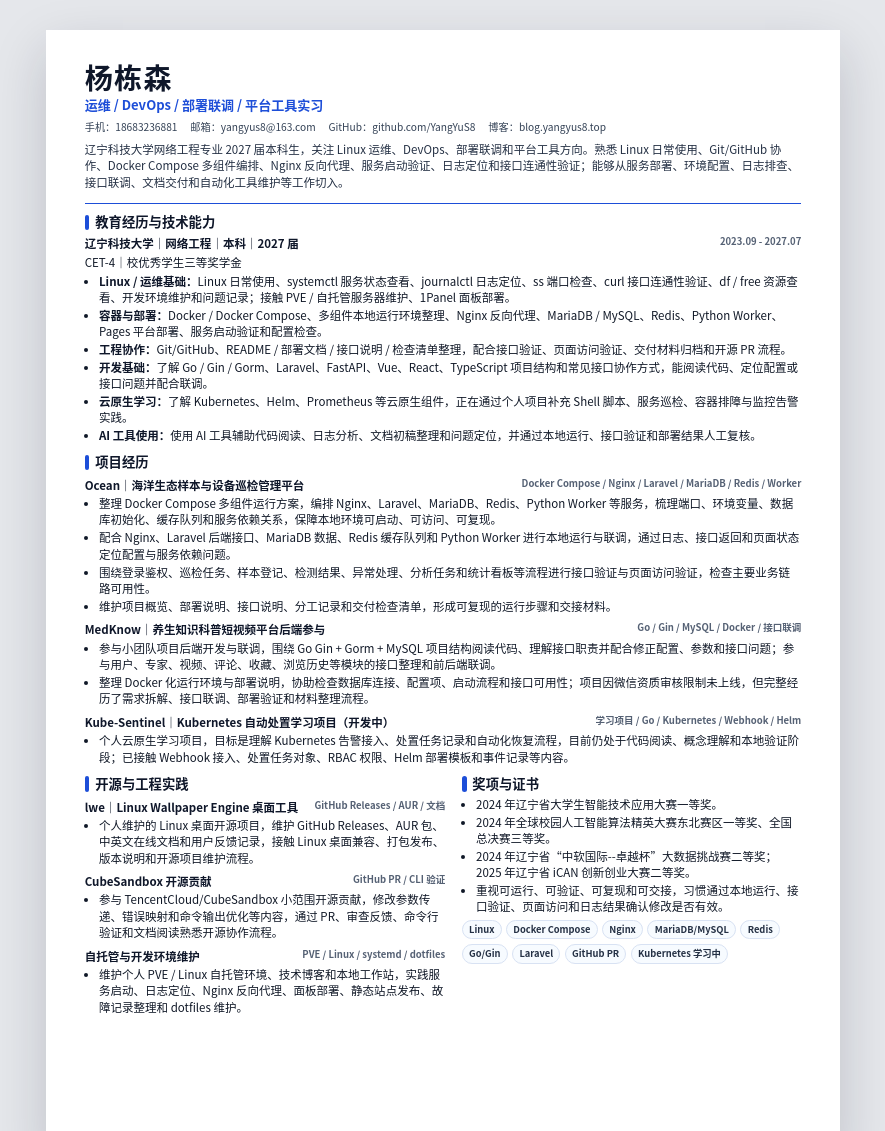
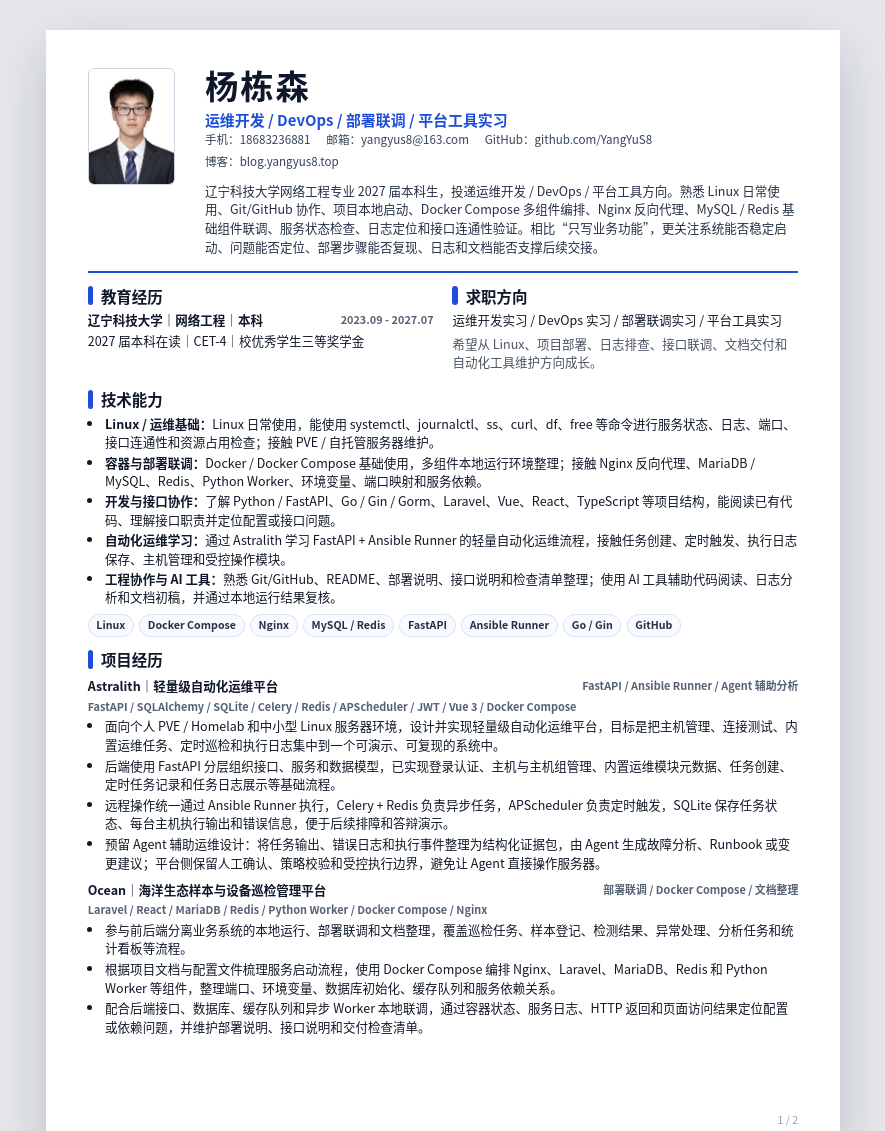
Before and after one commit to YangYuS8/resume, a plain HTML site: page site/resume-print.html in a window 1280 px wide. Shown: the top 1131 px of the page, without its empty margins (197-1082 px from the left). Drawn offline with Linux system fonts and the light colour scheme.

Commit message:
Update resume content and formatting for clarity and relevance
- Revised title and descriptions in index.html and resume-print.html to emphasize "运维开发" instead of "运维".
- Enhanced personal summary and skills sections to reflect updated focus areas and technical capabilities.
- Improved project descriptions to provide clearer insights into contributions and technologies used.
- Adjusted layout and styling in resume-print.html for better readability and presentation.
- Updated PDF version of the resume to reflect the latest changes.

```diff
--- a/site/resume-print.html
+++ b/site/resume-print.html
@@ -3,193 +3,73 @@
   <head>
     <meta charset="utf-8" />
     <meta name="viewport" content="width=device-width, initial-scale=1" />
-    <title>杨栋森 - 运维 / DevOps / 部署联调实习简历 PDF</title>
+    <title>杨栋森 - 运维开发 / DevOps 实习简历 PDF</title>
     <style>
-      @page {
-        size: A4;
-        margin: 0;
-      }
-
-      * {
-        box-sizing: border-box;
-      }
-
+      @page { size: A4; margin: 0; }
+      * { box-sizing: border-box; }
       body {
         margin: 0;
         color: #101827;
         background: #e5e7eb;
         font-family: "Noto Sans CJK SC", "Noto Sans SC", "Source Han Sans SC", "Microsoft YaHei", Arial, sans-serif;
-        font-size: 8.65pt;
-        line-height: 1.42;
+        font-size: 9.4pt;
+        line-height: 1.48;
       }
-
       .page {
         position: relative;
         width: 210mm;
         min-height: 297mm;
         margin: 0 auto;
-        padding: 8.8mm 10.2mm 8.3mm;
+        padding: 10mm 11mm 9mm;
         background: #ffffff;
+        page-break-after: always;
       }
-
+      .page:last-child { page-break-after: auto; }
       .hero {
-        display: block;
-        padding-bottom: 3.4mm;
-        border-bottom: 1.8px solid #1d4ed8;
+        display: grid;
+        grid-template-columns: 24mm 1fr;
+        gap: 7mm;
+        align-items: start;
+        padding-bottom: 4mm;
+        border-bottom: 2px solid #1d4ed8;
       }
-
-      h1 {
-        margin: 0 0 1.25mm;
-        color: #0f172a;
-        font-size: 21pt;
-        line-height: 1;
-        letter-spacing: 0.05em;
-      }
-
-      .role {
-        margin-bottom: 1.35mm;
-        color: #1d4ed8;
-        font-size: 9.8pt;
-        font-weight: 800;
-      }
-
-      .contact {
-        display: flex;
-        flex-wrap: wrap;
-        gap: 1.05mm 3.4mm;
-        align-items: center;
-        color: #344256;
-        font-size: 7.65pt;
-      }
-
-      .summary {
-        margin: 1.75mm 0 0;
-        color: #243044;
-      }
-
-      .section {
-        margin-top: 3.05mm;
-      }
-
-      .section-title {
-        display: flex;
-        align-items: center;
-        gap: 1.55mm;
-        margin: 0 0 1.25mm;
-        color: #0f172a;
-        font-size: 10pt;
-        line-height: 1.12;
-      }
-
-      .section-title::before {
-        content: "";
-        width: 1.25mm;
-        height: 4mm;
-        border-radius: 999px;
-        background: #1d4ed8;
-      }
-
-      .split {
-        display: grid;
-        grid-template-columns: 1.03fr 0.97fr;
-        gap: 4.4mm;
-      }
-
-      .item {
-        margin-top: 1.85mm;
-      }
-
-      .item:first-child {
-        margin-top: 0;
-      }
-
-      .item-head {
-        display: flex;
-        justify-content: space-between;
-        gap: 3mm;
-        margin-bottom: 0.55mm;
-        color: #0f172a;
-        font-weight: 800;
-      }
-
-      .item-head span,
-      .meta {
-        color: #556174;
-        font-size: 7.15pt;
-        font-weight: 650;
-      }
-
-      .meta {
-        margin-bottom: 0.32mm;
-      }
-
-      p {
-        margin: 0 0 0.8mm;
-      }
-
-      ul {
-        margin: 0;
-        padding-left: 3.7mm;
-      }
-
-      li {
-        margin: 0.42mm 0;
-        padding-left: 0.08mm;
-      }
-
-      strong {
-        color: #0f172a;
-        font-weight: 800;
-      }
-
-      .compact-list li {
-        margin: 0.34mm 0;
-      }
-
-      .pill-list {
-        display: flex;
-        flex-wrap: wrap;
-        gap: 1.25mm 1.15mm;
-        margin-top: 1.45mm;
-      }
-
-      .pill {
-        display: inline-flex;
-        align-items: center;
-        padding: 0.55mm 1.65mm;
-        border: 1px solid #d8e2f3;
-        border-radius: 999px;
-        background: #f7fbff;
-        color: #243044;
-        font-size: 7pt;
-        font-weight: 650;
-      }
-
-      @media screen {
-        .page {
-          margin: 8mm auto;
-          box-shadow: 0 20px 50px rgba(15, 23, 42, 0.18);
-        }
-      }
-
-      @media print {
-        body {
-          background: #ffffff;
-        }
-
-        .page {
-          margin: 0;
-          box-shadow: none;
-        }
-      }
+      h1 { margin: 0 0 2mm; color: #0f172a; font-size: 25pt; line-height: 1; letter-spacing: 0.06em; }
+      .role { color: #1d4ed8; font-size: 11.2pt; font-weight: 800; }
+      .contact { display: flex; flex-wrap: wrap; gap: 1.4mm 4.2mm; align-items: center; color: #344256; font-size: 8.7pt; }
+      .portrait { justify-self: start; width: 23mm; height: 31mm; margin: 0; overflow: hidden; border: 1px solid #cbd5e1; border-radius: 1.6mm; background: #ffffff; }
+      .portrait img { display: block; width: 100%; height: 100%; object-fit: cover; }
+      .summary { margin: 3mm 0 0; color: #243044; }
+      .section { margin-top: 3.5mm; }
+      .section-title { display: flex; align-items: center; gap: 2mm; margin: 0 0 1.55mm; color: #0f172a; font-size: 11.6pt; line-height: 1.2; }
+      .section-title::before { content: ""; width: 1.5mm; height: 5mm; border-radius: 999px; background: #1d4ed8; }
+      .split { display: grid; grid-template-columns: 1fr 1fr; gap: 5mm; }
+      .item { margin-top: 2.2mm; }
+      .item:first-child { margin-top: 0; }
+      .item-head { display: flex; justify-content: space-between; gap: 4mm; margin-bottom: 0.6mm; color: #0f172a; font-weight: 800; }
+      .item-head span, .meta { color: #556174; font-size: 8.15pt; font-weight: 650; }
+      .meta { margin-bottom: 0.9mm; }
+      p { margin: 0 0 1.35mm; }
+      ul { margin: 0; padding-left: 4.4mm; }
+      li { margin: 0.58mm 0; padding-left: 0.2mm; }
+      strong { color: #0f172a; font-weight: 800; }
+      .pill-list { display: flex; flex-wrap: wrap; gap: 1.45mm; margin-top: 1.8mm; }
+      .pill { display: inline-flex; align-items: center; padding: 0.7mm 2mm; border: 1px solid #d8e2f3; border-radius: 999px; background: #f7fbff; color: #243044; font-size: 8pt; font-weight: 650; }
+      .note { color: #4b5563; }
+      .compact-list li { margin: 0.45mm 0; }
+      .page-label { position: absolute; right: 11mm; bottom: 6.5mm; color: #94a3b8; font-size: 8pt; }
+      @media screen { .page { margin: 8mm auto; box-shadow: 0 20px 50px rgba(15, 23, 42, 0.18); } }
+      @media print { body { background: #ffffff; } .page { margin: 0; box-shadow: none; } }
     </style>
   </head>
   <body>
     <section class="page">
       <header class="hero">
+        <figure class="portrait" aria-label="证件照">
+          <img src="assets/avatar-pdf.webp" alt="杨栋森证件照" />
+        </figure>
         <div>
           <h1>杨栋森</h1>
-          <div class="role">运维 / DevOps / 部署联调 / 平台工具实习</div>
+          <div class="role">运维开发 / DevOps / 部署联调 / 平台工具实习</div>
           <div class="contact">
             <span>手机：18683236881</span>
             <span>邮箱：yangyus8@163.com</span>
@@ -197,47 +77,83 @@
             <span>博客：blog.yangyus8.top</span>
           </div>
           <p class="summary">
-            辽宁科技大学网络工程专业 2027 届本科生，关注 Linux 运维、DevOps、部署联调和平台工具方向。熟悉 Linux 日常使用、Git/GitHub 协作、Docker Compose 多组件编排、Nginx 反向代理、服务启动验证、日志定位和接口连通性验证；能够从服务部署、环境配置、日志排查、接口联调、文档交付和自动化工具维护等工作切入。
+            辽宁科技大学网络工程专业 2027 届本科生，投递运维开发 / DevOps / 平台工具方向。熟悉 Linux 日常使用、Git/GitHub 协作、项目本地启动、Docker Compose 多组件编排、Nginx 反向代理、MySQL / Redis 基础组件联调、服务状态检查、日志定位和接口连通性验证。相比“只写业务功能”，更关注系统能否稳定启动、问题能否定位、部署步骤能否复现、日志和文档能否支撑后续交接。
           </p>
         </div>
       </header>
 
+      <section class="section split">
+        <div>
+          <h2 class="section-title">教育经历</h2>
+          <div class="item-head"><strong>辽宁科技大学｜网络工程｜本科</strong><span>2023.09 - 2027.07</span></div>
+          <p>2027 届本科在读｜CET-4｜校优秀学生三等奖学金</p>
+        </div>
+        <div>
+          <h2 class="section-title">求职方向</h2>
+          <p>运维开发实习 / DevOps 实习 / 部署联调实习 / 平台工具实习</p>
+          <p class="note">希望从 Linux、项目部署、日志排查、接口联调、文档交付和自动化工具维护方向成长。</p>
+        </div>
+      </section>
+
       <section class="section">
-        <h2 class="section-title">教育经历与技术能力</h2>
-        <div class="item-head"><strong>辽宁科技大学｜网络工程｜本科｜2027 届</strong><span>2023.09 - 2027.07</span></div>
-        <p>CET-4｜校优秀学生三等奖学金</p>
+        <h2 class="section-title">技术能力</h2>
         <ul class="compact-list">
-          <li><strong>Linux / 运维基础：</strong>Linux 日常使用、systemctl 服务状态查看、journalctl 日志定位、ss 端口检查、curl 接口连通性验证、df / free 资源查看、开发环境维护和问题记录；接触 PVE / 自托管服务器维护、1Panel 面板部署。</li>
-          <li><strong>容器与部署：</strong>Docker / Docker Compose、多组件本地运行环境整理、Nginx 反向代理、MariaDB / MySQL、Redis、Python Worker、Pages 平台部署、服务启动验证和配置检查。</li>
-          <li><strong>工程协作：</strong>Git/GitHub、README / 部署文档 / 接口说明 / 检查清单整理，配合接口验证、页面访问验证、交付材料归档和开源 PR 流程。</li>
-          <li><strong>开发基础：</strong>了解 Go / Gin / Gorm、Laravel、FastAPI、Vue、React、TypeScript 项目结构和常见接口协作方式，能阅读代码、定位配置或接口问题并配合联调。</li>
-          <li><strong>云原生学习：</strong>了解 Kubernetes、Helm、Prometheus 等云原生组件，正在通过个人项目补充 Shell 脚本、服务巡检、容器排障与监控告警实践。</li>
-          <li><strong>AI 工具使用：</strong>使用 AI 工具辅助代码阅读、日志分析、文档初稿整理和问题定位，并通过本地运行、接口验证和部署结果人工复核。</li>
+          <li><strong>Linux / 运维基础：</strong>Linux 日常使用，能使用 systemctl、journalctl、ss、curl、df、free 等命令进行服务状态、日志、端口、接口连通性和资源占用检查；接触 PVE / 自托管服务器维护。</li>
+          <li><strong>容器与部署联调：</strong>Docker / Docker Compose 基础使用，多组件本地运行环境整理；接触 Nginx 反向代理、MariaDB / MySQL、Redis、Python Worker、环境变量、端口映射和服务依赖。</li>
+          <li><strong>开发与接口协作：</strong>了解 Python / FastAPI、Go / Gin / Gorm、Laravel、Vue、React、TypeScript 等项目结构，能阅读已有代码、理解接口职责并定位配置或接口问题。</li>
+          <li><strong>自动化运维学习：</strong>通过 Astralith 学习 FastAPI + Ansible Runner 的轻量自动化运维流程，接触任务创建、定时触发、执行日志保存、主机管理和受控操作模块。</li>
+          <li><strong>工程协作与 AI 工具：</strong>熟悉 Git/GitHub、README、部署说明、接口说明和检查清单整理；使用 AI 工具辅助代码阅读、日志分析和文档初稿，并通过本地运行结果复核。</li>
         </ul>
+        <div class="pill-list">
+          <span class="pill">Linux</span><span class="pill">Docker Compose</span><span class="pill">Nginx</span><span class="pill">MySQL / Redis</span><span class="pill">FastAPI</span><span class="pill">Ansible Runner</span><span class="pill">Go / Gin</span><span class="pill">GitHub</span>
+        </div>
       </section>
 
       <section class="section">
         <h2 class="section-title">项目经历</h2>
         <article class="item">
-          <div class="item-head"><strong>Ocean｜海洋生态样本与设备巡检管理平台</strong><span>Docker Compose / Nginx / Laravel / MariaDB / Redis / Worker</span></div>
+          <div class="item-head"><strong>Astralith｜轻量级自动化运维平台</strong><span>FastAPI / Ansible Runner / Agent 辅助分析</span></div>
+          <div class="meta">FastAPI / SQLAlchemy / SQLite / Celery / Redis / APScheduler / JWT / Vue 3 / Docker Compose</div>
           <ul>
-            <li>整理 Docker Compose 多组件运行方案，编排 Nginx、Laravel、MariaDB、Redis、Python Worker 等服务，梳理端口、环境变量、数据库初始化、缓存队列和服务依赖关系，保障本地环境可启动、可访问、可复现。</li>
-            <li>配合 Nginx、Laravel 后端接口、MariaDB 数据、Redis 缓存队列和 Python Worker 进行本地运行与联调，通过日志、接口返回和页面状态定位配置与服务依赖问题。</li>
-            <li>围绕登录鉴权、巡检任务、样本登记、检测结果、异常处理、分析任务和统计看板等流程进行接口验证与页面访问验证，检查主要业务链路可用性。</li>
-            <li>维护项目概览、部署说明、接口说明、分工记录和交付检查清单，形成可复现的运行步骤和交接材料。</li>
+            <li>面向个人 PVE / Homelab 和中小型 Linux 服务器环境，设计并实现轻量级自动化运维平台，目标是把主机管理、连接测试、内置运维任务、定时巡检和执行日志集中到一个可演示、可复现的系统中。</li>
+            <li>后端使用 FastAPI 分层组织接口、服务和数据模型，已实现登录认证、主机与主机组管理、内置运维模块元数据、任务创建、定时任务记录和任务日志展示等基础流程。</li>
+            <li>远程操作统一通过 Ansible Runner 执行，Celery + Redis 负责异步任务，APScheduler 负责定时触发，SQLite 保存任务状态、每台主机执行输出和错误信息，便于后续排障和答辩演示。</li>
+            <li>预留 Agent 辅助运维设计：将任务输出、错误日志和执行事件整理为结构化证据包，由 Agent 生成故障分析、Runbook 或变更建议；平台侧保留人工确认、策略校验和受控执行边界，避免让 Agent 直接操作服务器。</li>
+          </ul>
+        </article>
+
+
+        <article class="item">
+          <div class="item-head"><strong>Ocean｜海洋生态样本与设备巡检管理平台</strong><span>部署联调 / Docker Compose / 文档整理</span></div>
+          <div class="meta">Laravel / React / MariaDB / Redis / Python Worker / Docker Compose / Nginx</div>
+          <ul>
+            <li>参与前后端分离业务系统的本地运行、部署联调和文档整理，覆盖巡检任务、样本登记、检测结果、异常处理、分析任务和统计看板等流程。</li>
+            <li>根据项目文档与配置文件梳理服务启动流程，使用 Docker Compose 编排 Nginx、Laravel、MariaDB、Redis 和 Python Worker 等组件，整理端口、环境变量、数据库初始化、缓存队列和服务依赖关系。</li>
+            <li>配合后端接口、数据库、缓存队列和异步 Worker 本地联调，通过容器状态、服务日志、HTTP 返回和页面访问结果定位配置或依赖问题，并维护部署说明、接口说明和交付检查清单。</li>
+          </ul>
+        </article>
+
+      </section>
+      <div class="page-label">1 / 2</div>
+    </section>
+
+    <section class="page">
+      <section class="section">
+        <h2 class="section-title">项目经历（续）</h2>
+        <article class="item">
+          <div class="item-head"><strong>MedKnow｜养生知识科普短视频平台后端参与</strong><span>Go / Gin / MySQL / Docker</span></div>
+          <div class="meta">Go / Gin / Gorm / MySQL / JWT / Docker / Vue 3 / UniApp</div>
+          <ul>
+            <li>参与小团队项目后端开发与联调，围绕 Go Gin + Gorm + MySQL 项目结构阅读代码、理解接口职责，并配合修正配置、参数校验、数据库连接和接口返回问题。</li>
+            <li>参与用户、专家、视频、评论、收藏、浏览历史等模块的接口整理和前后端联调，配合完成本地运行、接口验证和问题记录。</li>
+            <li>整理 Docker 化运行环境与部署说明，协助检查数据库连接、配置项、启动流程和接口可用性；项目因微信资质审核限制未正式上线，但完整经历了需求拆解、接口联调、部署验证和材料整理流程。</li>
           </ul>
         </article>
         <article class="item">
-          <div class="item-head"><strong>MedKnow｜养生知识科普短视频平台后端参与</strong><span>Go / Gin / MySQL / Docker / 接口联调</span></div>
+          <div class="item-head"><strong>钢材表面缺陷智能检测分析系统</strong><span>运行联调 / 功能验证 / 材料整理</span></div>
+          <div class="meta">FastAPI / Vue 3 / Vite / ECharts / Python / Excel 与 Word 报告</div>
           <ul>
-            <li>参与小团队项目后端开发与联调，围绕 Go Gin + Gorm + MySQL 项目结构阅读代码、理解接口职责并配合修正配置、参数和接口问题；参与用户、专家、视频、评论、收藏、浏览历史等模块的接口整理和前后端联调。</li>
-            <li>整理 Docker 化运行环境与部署说明，协助检查数据库连接、配置项、启动流程和接口可用性；项目因微信资质审核限制未上线，但完整经历了需求拆解、接口联调、部署验证和材料整理流程。</li>
-          </ul>
-        </article>
-        <article class="item">
-          <div class="item-head"><strong>Kube-Sentinel｜Kubernetes 自动处置学习项目（开发中）</strong><span>学习项目 / Go / Kubernetes / Webhook / Helm</span></div>
-          <ul>
-            <li>个人云原生学习项目，目标是理解 Kubernetes 告警接入、处置任务记录和自动化恢复流程，目前仍处于代码阅读、概念理解和本地验证阶段；已接触 Webhook 接入、处置任务对象、RBAC 权限、Helm 部署模板和事件记录等内容。</li>
+            <li>主要参与工业缺陷检测平台的运行、联调、功能验证和材料整理，实际开发参与较少；根据已有代码和文档梳理前后端启动方式，配合完成检测历史、结果查询、Excel 导出、Word 报告和统计看板等验证。</li>
           </ul>
         </article>
       </section>
@@ -245,38 +161,41 @@
       <section class="section split">
         <div>
           <h2 class="section-title">开源与工程实践</h2>
-          <article class="item">
-            <div class="item-head"><strong>lwe｜Linux Wallpaper Engine 桌面工具</strong><span>GitHub Releases / AUR / 文档</span></div>
-            <ul>
-              <li>个人维护的 Linux 桌面开源项目，维护 GitHub Releases、AUR 包、中英文在线文档和用户反馈记录，接触 Linux 桌面兼容、打包发布、版本说明和开源项目维护流程。</li>
-            </ul>
-          </article>
-          <article class="item">
-            <div class="item-head"><strong>CubeSandbox 开源贡献</strong><span>GitHub PR / CLI 验证</span></div>
-            <ul>
-              <li>参与 TencentCloud/CubeSandbox 小范围开源贡献，修改参数传递、错误映射和命令输出优化等内容，通过 PR、审查反馈、命令行验证和文档阅读熟悉开源协作流程。</li>
-            </ul>
-          </article>
-          <article class="item">
-            <div class="item-head"><strong>自托管与开发环境维护</strong><span>PVE / Linux / systemd / dotfiles</span></div>
-            <ul>
-              <li>维护个人 PVE / Linux 自托管环境、技术博客和本地工作站，实践服务启动、日志定位、Nginx 反向代理、面板部署、静态站点发布、故障记录整理和 dotfiles 维护。</li>
-            </ul>
-          </article>
+          <ul class="compact-list">
+            <li><strong>lwe 开源软件：</strong>个人维护的 Linux 桌面应用，用于浏览、管理和应用 Wallpaper Engine 内容；维护 AUR 包、GitHub Releases、中英文在线文档和用户反馈记录。</li>
+            <li><strong>CubeSandbox 开源贡献：</strong>参与 TencentCloud/CubeSandbox 小范围开源贡献，修改参数传递、错误映射和命令输出优化等内容，通过 PR、审查反馈和命令行验证熟悉开源协作流程。</li>
+            <li><strong>自托管与开发环境：</strong>维护个人 PVE / Linux 自托管环境、技术博客和本地工作站，实践服务启动、日志定位、Nginx 反向代理、Docker 服务迁移和故障记录整理。</li>
+          </ul>
         </div>
         <div>
-          <h2 class="section-title">奖项与证书</h2>
+          <h2 class="section-title">AI 辅助工程实践</h2>
           <ul class="compact-list">
-            <li>2024 年辽宁省大学生智能技术应用大赛一等奖。</li>
-            <li>2024 年全球校园人工智能算法精英大赛东北赛区一等奖、全国总决赛三等奖。</li>
-            <li>2024 年辽宁省“中软国际--卓越杯”大数据挑战赛二等奖；2025 年辽宁省 iCAN 创新创业大赛二等奖。</li>
-            <li>重视可运行、可验证、可复现和可交接，习惯通过本地运行、接口验证、页面访问和日志结果确认修改是否有效。</li>
+            <li>在个人项目、开源贡献和简历/博客维护中使用 AI 工具辅助需求拆解、方案对比、代码阅读、命令生成、文档初稿和测试建议。</li>
+            <li>对 AI 输出保持审慎态度：不直接照搬未验证结论，重点通过本地运行、测试结果、页面访问和日志输出来确认修改有效。</li>
+            <li>在项目交付过程中整理 README、部署步骤、故障记录和检查清单，提高环境复现与交接效率。</li>
           </ul>
-          <div class="pill-list">
-            <span class="pill">Linux</span><span class="pill">Docker Compose</span><span class="pill">Nginx</span><span class="pill">MariaDB/MySQL</span><span class="pill">Redis</span><span class="pill">Go/Gin</span><span class="pill">Laravel</span><span class="pill">GitHub PR</span><span class="pill">Kubernetes 学习中</span>
-          </div>
         </div>
       </section>
+
+      <section class="section">
+        <h2 class="section-title">奖项与证书</h2>
+        <ul>
+          <li>2024 年辽宁省大学生智能技术应用大赛一等奖（项目：智能化在线程序测评系统）。</li>
+          <li>2024 年第六届全球校园人工智能算法精英大赛东北赛区一等奖、全国总决赛三等奖（赛题：超声乳腺影像的 BIRADS 分类及特征识别）。</li>
+          <li>2024 年辽宁省“中软国际--卓越杯”大数据挑战赛二等奖；2025 年辽宁省 iCAN 创新创业大赛二等奖。</li>
+          <li>辽宁科技大学优秀学生三等奖学金；CET-4。</li>
+        </ul>
+      </section>
+
+      <section class="section">
+        <h2 class="section-title">自我评价</h2>
+        <ul class="compact-list">
+          <li>对 Linux、部署联调、自动化运维和平台工具方向有持续兴趣，愿意从服务部署、日志排查、接口验证、文档交付和自动化脚本/工具维护等工作切入。</li>
+          <li>实践导向较强，重视可运行、可验证、可复现和可交接，习惯通过本地运行、接口验证、页面访问和日志结果确认修改是否有效。</li>
+          <li>能够使用 AI 工具提高代码阅读、日志分析和文档整理效率，同时保持人工复核和结果验证。</li>
+        </ul>
+      </section>
+      <div class="page-label">2 / 2</div>
     </section>
   </body>
 </html>
```
Also changed, not shown: site/index.html (+29 -28 lines), 2 other files.
